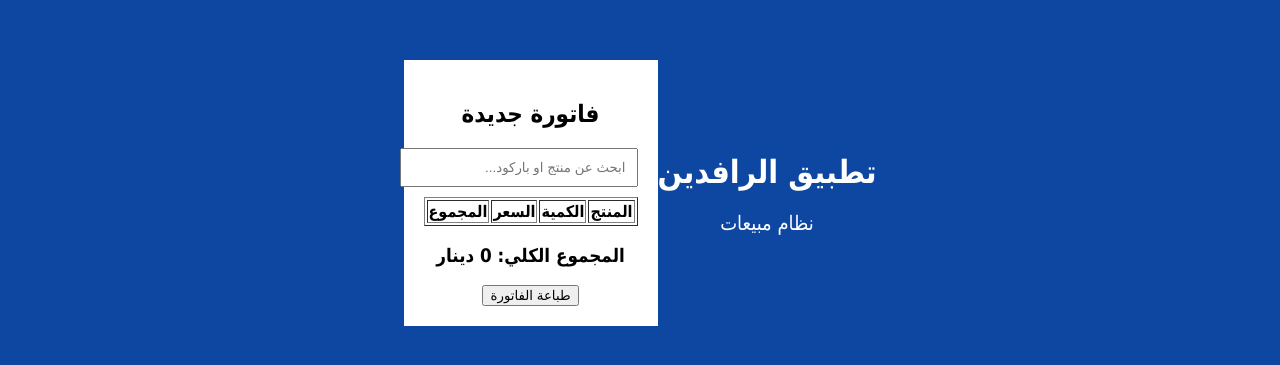
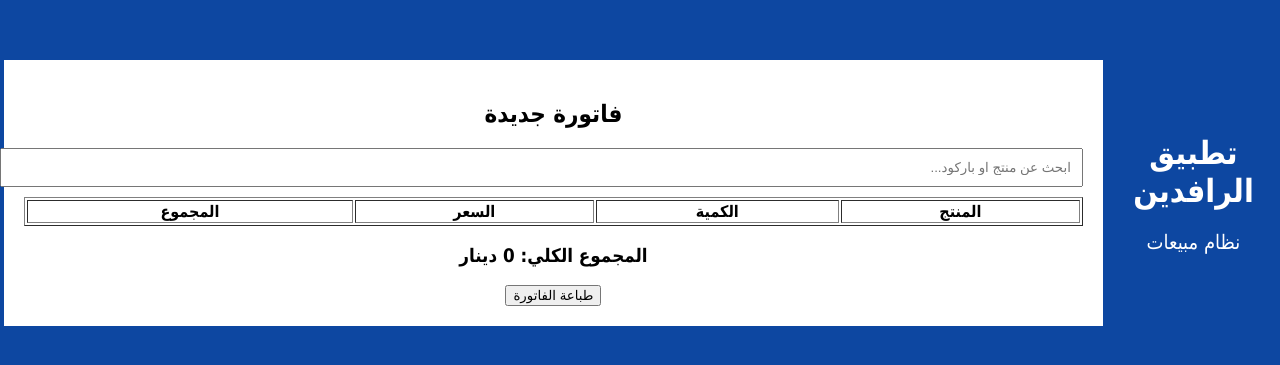
Before and after one commit to Al-Rafidain/rafidain-sales-app, a plain HTML site: page index.html in a window 1280 px wide. Shown: the part 207-572 px from the top of the page. Drawn offline with Linux system fonts and the light colour scheme.

Commit message:
Set width to 100% for invoice page div
Added width style to the invoice page div.

```diff
--- a/index.html
+++ b/index.html
@@ -28,7 +28,7 @@
         <p>نظام مبيعات</p>
     </div>
     <!-- صفحة الفاتورة -->
-<div id="invoice-page" style="padding:20px; background:white; color:black;">
+<div id="invoice-page" style="padding:20px; background:white; color:black; width:100%;">
   <h2>فاتورة جديدة</h2>
 
   <input type="text" id="searchProduct" placeholder="ابحث عن منتج او باركود..." style="width:100%; padding:10px;">
```
